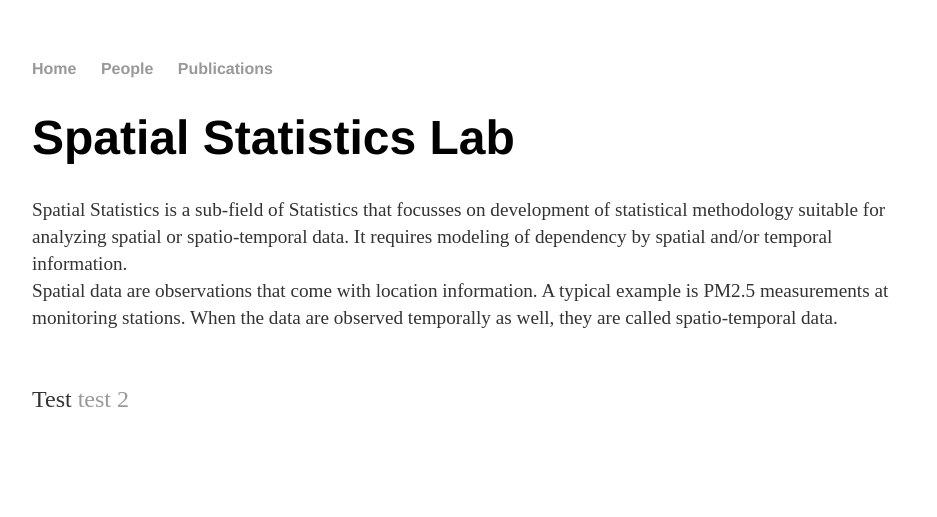
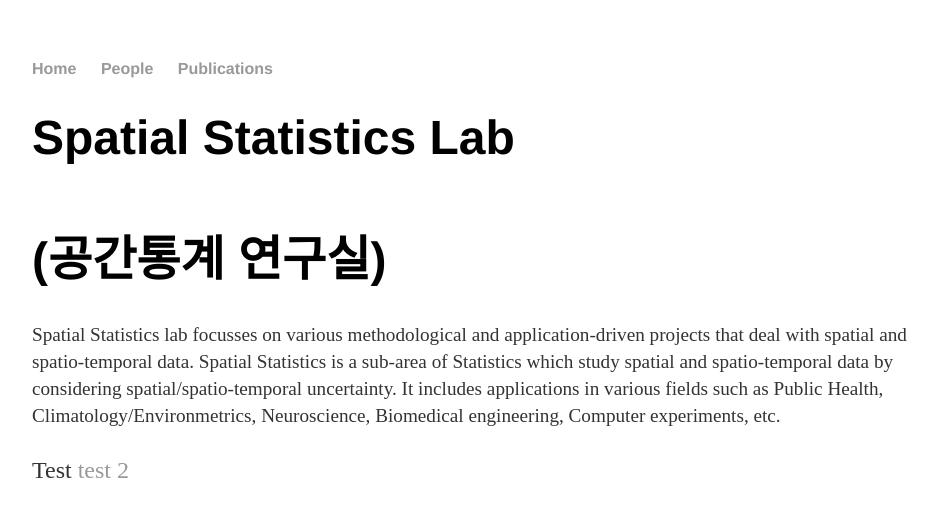
Before and after one commit to starestar/limcstat.github.io, a Jekyll site: the page built from index.html, in a window 1280 px wide. Shown: the top 517 px of the page, without its empty margins (160-1097 px from the left). Built offline with Jekyll 4.4.1, drawn with Linux system fonts in a browser that asks for light colours.

Commit message:
Update index.html

```diff
--- a/index.html
+++ b/index.html
@@ -4,16 +4,16 @@ title: Spatial Statistics Lab
 ---
 <div class="blurb">
 
-	<h1> Spatial Statistics Lab </h1>
+	<h1> Spatial Statistics Lab <br><br> (공간통계 연구실) </h1>
 
 	<p style="font-size:120%">
-	Spatial Statistics is a sub-field of Statistics that focusses on development of statistical methodology
-		suitable for analyzing spatial or spatio-temporal data. It requires modeling of dependency by spatial and/or temporal information.
-		<br>
+	Spatial Statistics lab focusses on various methodological and application-driven projects that deal with spatial and spatio-temporal data.
+		Spatial Statistics is a sub-area of Statistics which study spatial and spatio-temporal data by
+		considering spatial/spatio-temporal uncertainty. It includes applications in various fields such as Public Health,
+		Climatology/Environmetrics, Neuroscience, Biomedical engineering, Computer experiments, etc.
+	</p>
 
-	Spatial data are observations that come with location information. A typical example is PM2.5 measurements at monitoring stations.
-        When the data are observed temporally as well, they are called spatio-temporal data.<br><br>
-	</p>
+
 
 	<p>Test <a href="/about">test 2</a></p>
 </div><!-- /.blurb -->
```
